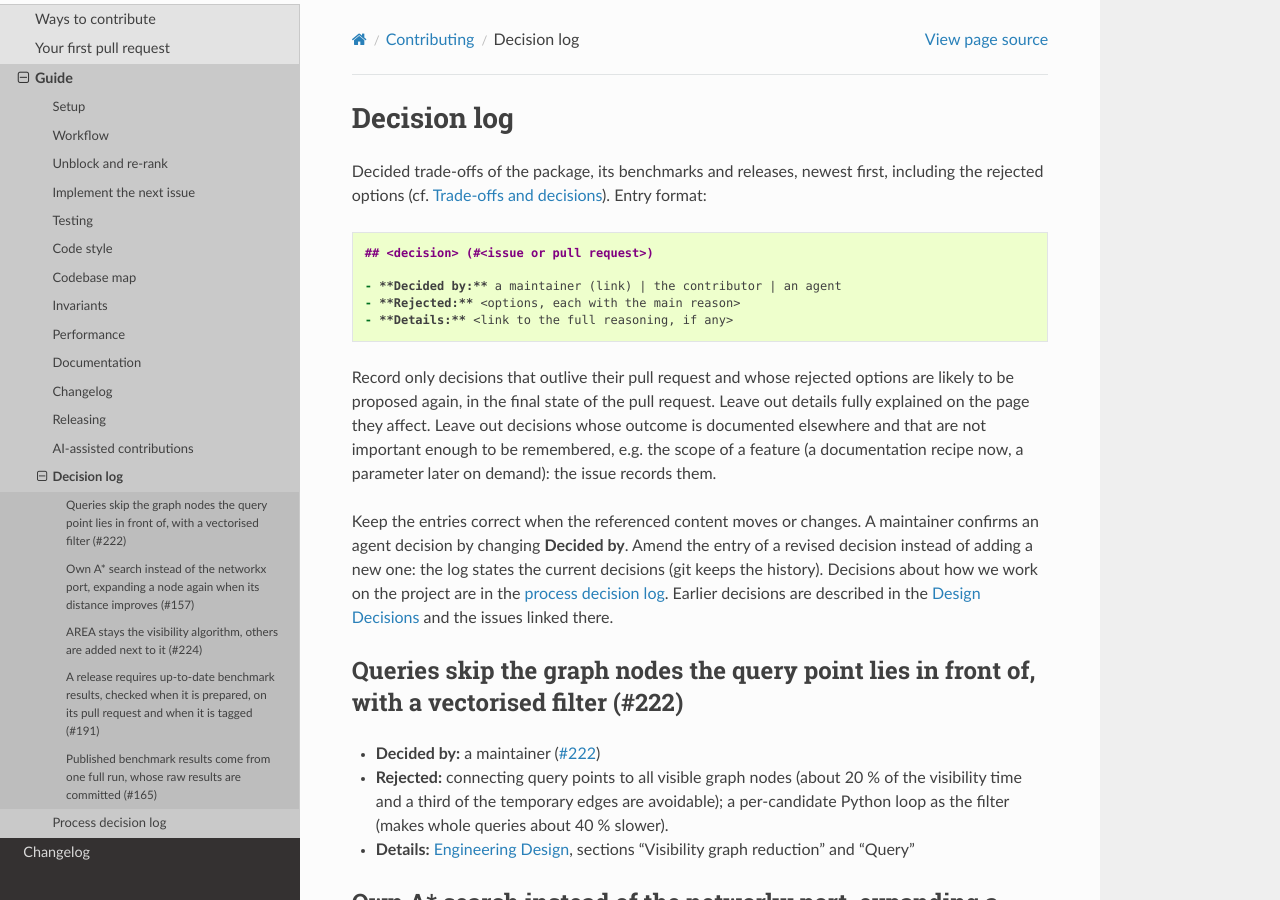
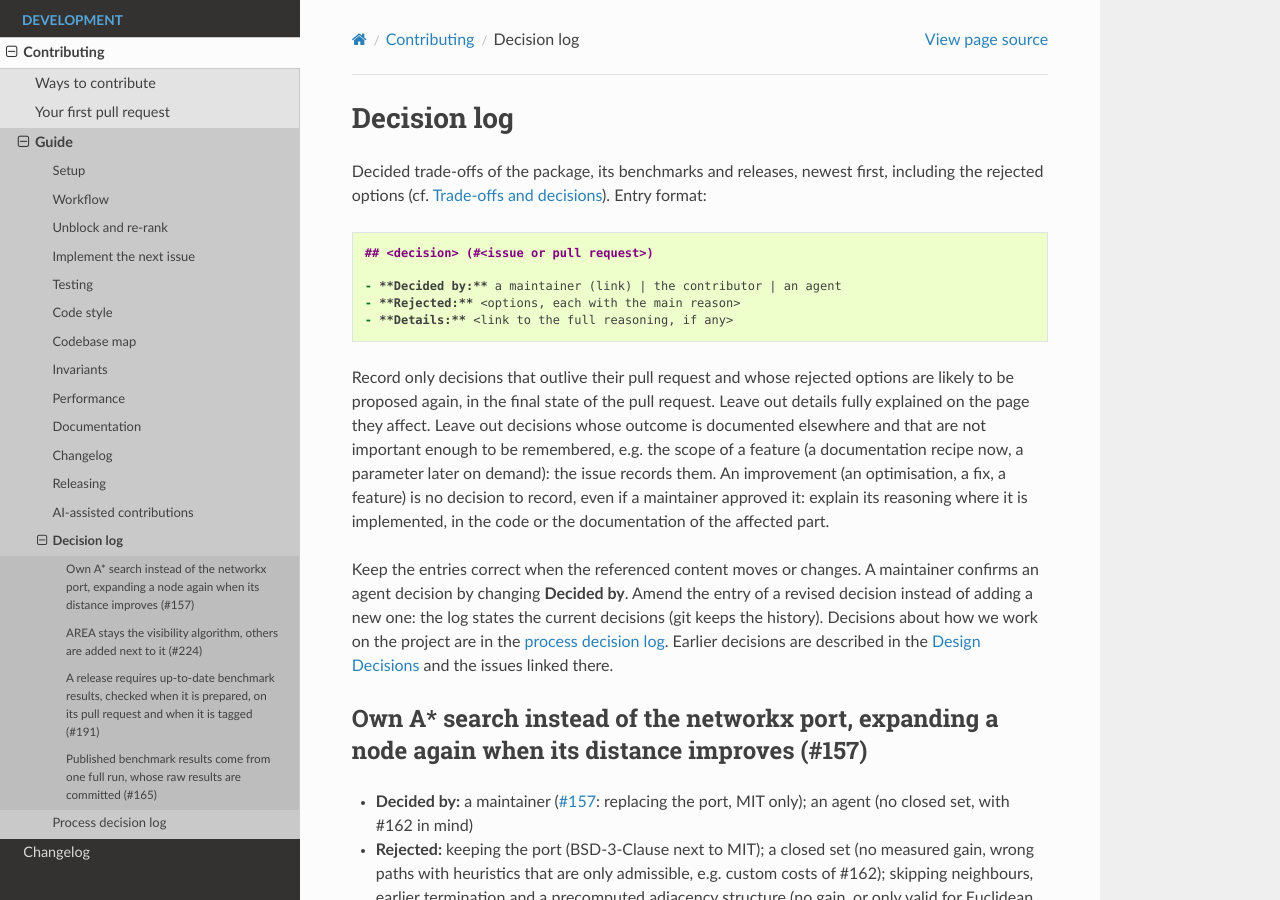
Before and after one commit to jannikmi/extremitypathfinder, a Sphinx documentation site: the page built from docs/contributing/decisions.md, in a window 1280 px wide and 900 px high. Built offline with Sphinx 7.4.7 and the Read the Docs theme 3.1.0, drawn with Linux system fonts in a browser that asks for light colours.

Commit message:
docs: an improvement is no decision to record (#222)
Remove the decision log entry of #222 and state in the decision log rules that an
improvement is explained where it is implemented. The reasoning of skipping the
nodes in front and of the vectorised test is in the engineering design and the
docstring of Points.in_front_of().

Co-Authored-By: Claude Opus 5.5 <noreply@anthropic.com>
Claude-Session: https://claude.ai/code/session_01XJqV79YnxvadZgc9KBf7pk

```diff
--- a/docs/8_design.rst
+++ b/docs/8_design.rst
@@ -476,7 +476,9 @@ Query
   it has the same direction and distance as the start and would hide it (only one candidate per direction is kept),
   although the start may leave through any of its wedges and the graph node only through its extremity wedge.
 - **Skipping the nodes in front**: before the visibility of a query point is computed, the graph nodes it lies
-  in front of are removed from the candidates (cf. `Visibility graph reduction`_), with ``Points.in_front_of()``:
+  in front of are removed from the candidates (cf. `Visibility graph reduction`_). The visibility of start and goal
+  takes most of the query time: fewer candidates make it faster, and A* gets fewer temporary edges.
+  The test must be cheaper than what it saves, so it is vectorised (``Points.in_front_of()``):
   the front range of every extremity is precomputed, and the direction from an extremity to the query point is the
   opposite of the one seen from the query point (its angle representation plus 2). Directions within
   ``RAY_TOLERANCE`` of a bound of the range are decided by ``Point.in_front()``, like in the graph
--- a/docs/contributing/decisions.md
+++ b/docs/contributing/decisions.md
@@ -15,6 +15,8 @@ Record only decisions that outlive their pull request and whose rejected options
 in the final state of the pull request. Leave out details fully explained on the page they affect.
 Leave out decisions whose outcome is documented elsewhere and that are not important enough to be remembered,
 e.g. the scope of a feature (a documentation recipe now, a parameter later on demand): the issue records them.
+An improvement (an optimisation, a fix, a feature) is no decision to record, even if a maintainer approved it:
+explain its reasoning where it is implemented, in the code or the documentation of the affected part.
 
 Keep the entries correct when the referenced content moves or changes.
 A maintainer confirms an agent decision by changing **Decided by**.
@@ -22,14 +24,6 @@ Amend the entry of a revised decision instead of adding a new one:
 the log states the current decisions (git keeps the history).
 Decisions about how we work on the project are in the [process decision log](decisions-process.md).
 Earlier decisions are described in the {ref}`Design Decisions <design_decisions>` and the issues linked there.
-
-## Queries skip the graph nodes the query point lies in front of, with a vectorised filter (#222)
-
-- **Decided by:** a maintainer ([#222](https://github.com/jannikmi/extremitypathfinder/issues/222))
-- **Rejected:** connecting query points to all visible graph nodes (about 20 % of the visibility time and a third
-  of the temporary edges are avoidable); a per-candidate Python loop as the filter (makes whole queries about 40 %
-  slower).
-- **Details:** {ref}`Engineering Design <design>`, sections "Visibility graph reduction" and "Query"
 
 ## Own A* search instead of the networkx port, expanding a node again when its distance improves (#157)
 
```
Also changed, not shown: docs/contributing/implement-next.md (+2 -1 lines), 1 other file.
